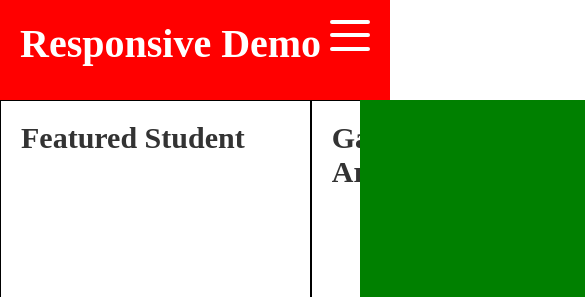
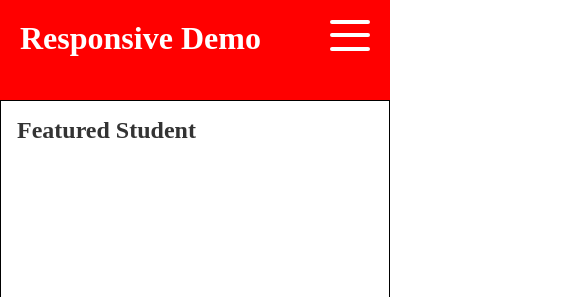
Before and after one commit to alisq/web-2021-demos, a plain HTML site: page 08 - responsiveness/index.html in a window 390 px wide. Shown: the top 297 px of the page, 585 px wide, since content can reach past the window. Drawn offline with Linux system fonts and the light colour scheme.

Commit message:
Update style.css

```diff
--- a/08 - responsiveness/css/style.css
+++ b/08 - responsiveness/css/style.css
@@ -1,3 +1,11 @@
+/*
+
+	-not absolute
+	-max-width
+	-breakpoints
+	-mobile principles
+*/
+
 * {
 	box-sizing:border-box;
 	margin:0;
@@ -50,18 +58,23 @@ header.clicked {
 }
 
 #top-section {
+	margin-top:100px;
 	background:green;
-	min-height:600px;
-	width:1200px;
-	position:absolute;
-	left:360px;
+	height:600px;
+
 }
 
 #main {
-	margin-top:100px;
+
 	display:grid;
 	grid-template-columns: repeat(4, 1fr);
 }
+
+#main, #top-section {
+	max-width:1200px;
+	margin:auto;
+}
+
 .featured {
 	grid-column: 1 / 3;
 
@@ -84,9 +97,6 @@ header.clicked {
 	transform:rotate(20deg);
 }
 
-
-
-
 footer {
 
 	min-height:100px;
@@ -99,3 +109,29 @@ footer {
 	padding:1rem;
 
 }
+
+
+@media (max-width:800px) {
+
+	body {
+		font-size:16px;
+	}
+
+
+	header {
+		position:static;
+	}
+	#top-section {
+		display:none;
+	}
+
+	#main {
+		grid-template-columns: 1fr;
+	}
+
+	.featured {
+		grid-column: 1 / 2;
+	}
+
+
+}
```
